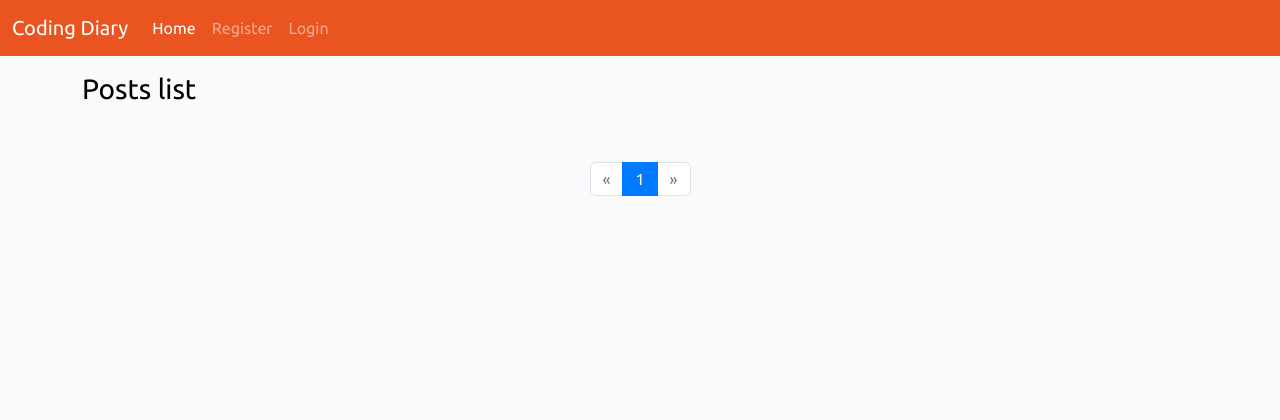
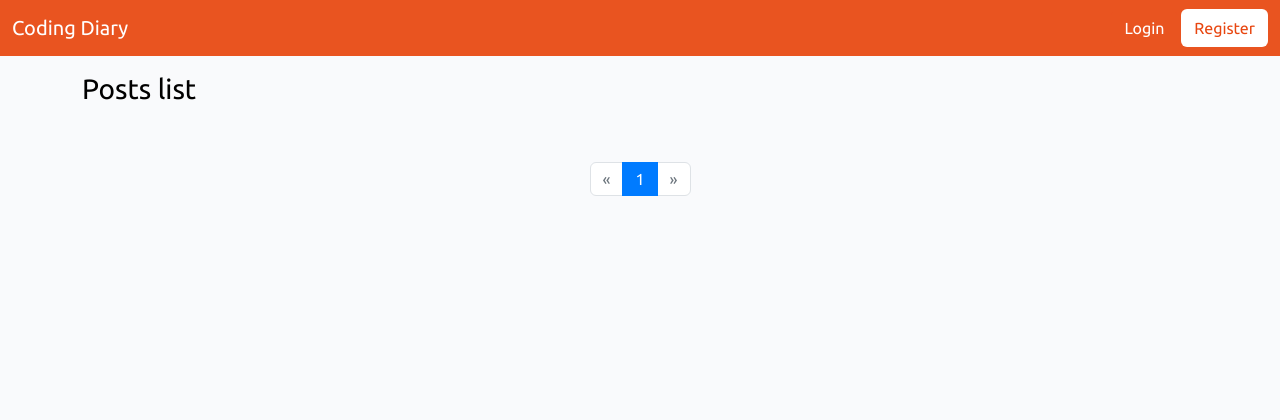
Before and after one commit to Code-Institute-Submissions/nellymaw-P4-codeInstitute_JulyResub, a Django app: page / in a window 1280 px wide. Shown: the top 420 px of the page. Run offline with Django 4.2, Linux system fonts and the light colour scheme; data that the repository does not hold is empty; some libraries are stand-ins or nearby versions.

Commit message:
fixed base.html navbar

```diff
--- a/static/css/style.css
+++ b/static/css/style.css
@@ -140,3 +140,19 @@ body {
     background: transparent;
     border: none;
 }
+
+.avatar-sm {
+    height: 40px;
+    width: 40px;
+}
+
+#btn-register {
+    background-color: #ffffff;
+    color: #E84610;
+    transition: background-color 0.3s, color 0.3s;
+}
+
+#btn-register:hover {
+    color: #ffffff;
+    background-color: #aa4806;
+}
--- a/templates/base.html
+++ b/templates/base.html
@@ -22,17 +22,11 @@
   <nav class="navbar navbar-expand-lg navbar-dark bg-primary" id="mainNav">
     <div class="container-fluid">
       <a class="navbar-brand" href="{% url 'home' %}">Coding Diary</a>
-      <button class="navbar-toggler" type="button" data-bs-toggle="collapse" data-bs-target="#navbarText"
-          aria-controls="navbarText" aria-expanded="false" aria-label="Toggle navigation">
-          <span class="navbar-toggler-icon"></span>
-      </button>
-      <div class="collapse navbar-collapse" id="navbarText">
-          <ul class="navbar-nav me-auto mb-2 mb-lg-0">
-              <li class="nav-item">
-                  <a class="nav-link active" aria-current="page" href="{% url 'home' %}">Home</a>
-              </li>
+      <div class="collapse navbar-collapse" id="navbarResponsive">
+      </div>
+      <div>
       {% if request.user.is_authenticated %}
-              <img src="{{request.user.profile.avatar.url}}" alt="Profile Picture" class="avatar-sm">
+        <img src="{{user.profile.profile_avatar.url}}" alt="Profile Picture" class="avatar-sm">
         <div class="btn-group">
           <button type="button" class="btn btn-info dropdown-toggle" data-toggle="dropdown" aria-haspopup="true" aria-expanded="false">{{request.user}}
           </button>
@@ -43,16 +37,22 @@
             <button class="btn dropdown-item" data-target=".bs-example-modal-sm" data-toggle="modal">Logout</button>
           </div>
         </div>
+
+
+        <!--Modal-->
+        <div tabindex="-1" class="modal bs-example-modal-sm" role="dialog" aria-hidden="true">
+          <div class="modal-dialog modal-sm">
+            <div class="modal-content">
+              <div class="modal-header"><h4>Logout <i class="fa fa-lock"></i></h4></div>
+              <div class="modal-body"><i class="fa fa-question-circle"></i> Are you sure you want to log-off?</div>
+              <div class="modal-footer"><a class="btn btn-primary btn-block bg-danger" href="{% url 'account_logout' %}">Logout</a></div>
+            </div>
+          </div>
+        </div>
       {% else %}
-              <li class="nav-item">
-                  <a class="nav-link" href="{% url 'account_signup' %}">Register</a>
-              </li>
-              <li class="nav-item">
-                  <a class="nav-link" href="{% url 'account_login' %}">Login</a>
-              </li>
+        <a href="{% url 'account_login' %}"><button type="submit" class="btn btn-primary btn-contrast">Login</button><a/>
+        <a href="{% url 'account_signup' %}"><button type="submit" id="btn-register" class="btn">Register</button><a/>
       {% endif %}
-
-          </ul>
       </div>
     </div>
   </nav>
```
Also changed, not shown: static/js/script.js (added, +14 -0 lines). Lines whose indentation alone changed are shown as unchanged.
